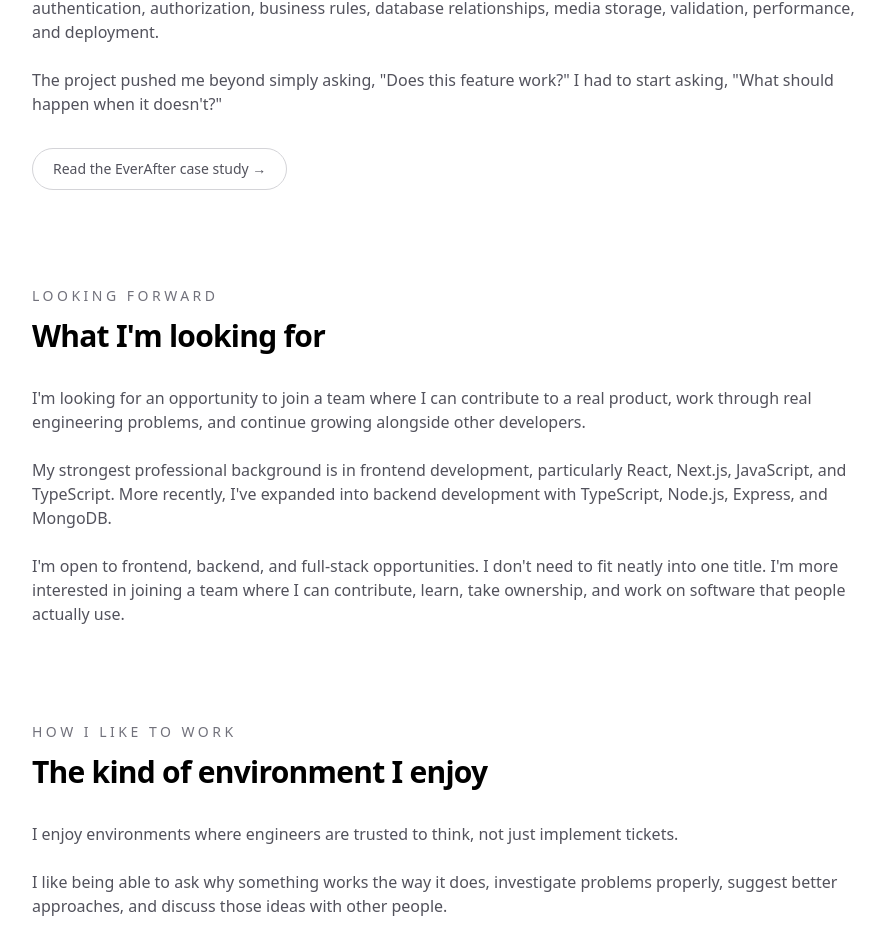
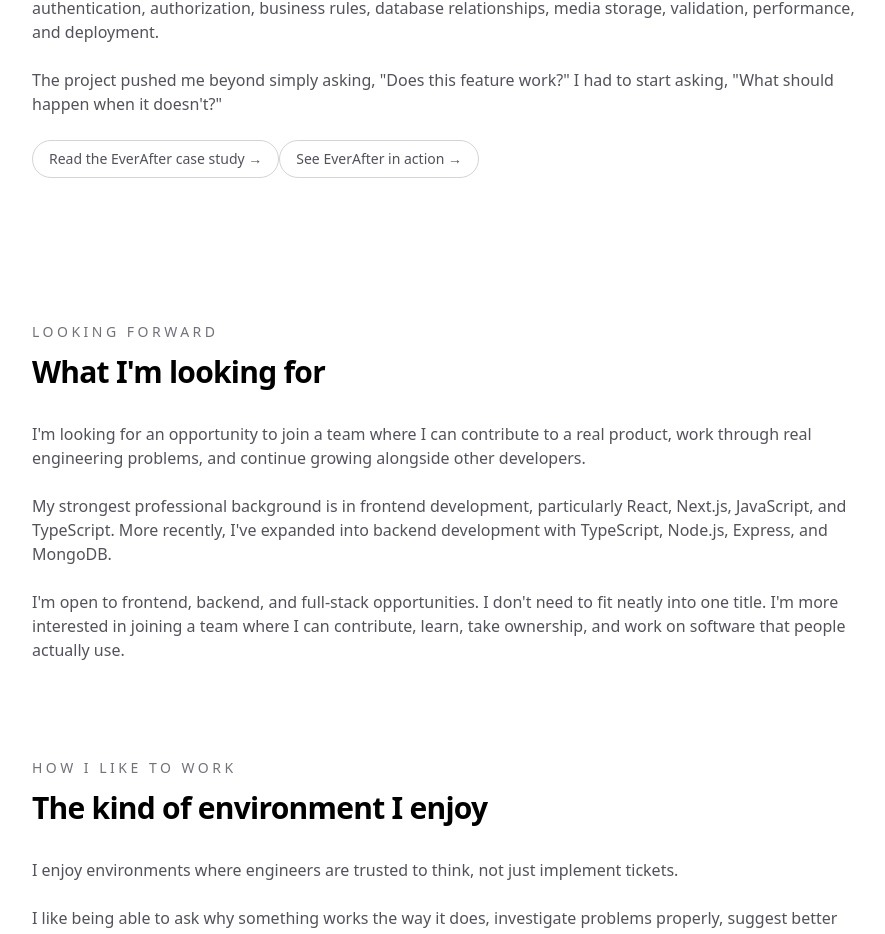
Before and after one commit to frankoadeleye/frank-adeleye, a Next.js app: page /story in a window 1280 px wide. Shown: the part 2790-3724 px from the top of the page, without its empty margins (184-1069 px from the left). Built offline with nearby package versions, Linux system fonts and the light colour scheme.

Commit message:
feat: updated href link for everafter case study

```diff
--- a/app/story/page.tsx
+++ b/app/story/page.tsx
@@ -258,15 +258,14 @@ export default function StoryPage() {
               href="/case-study/everafter"
               data-nav-item
               className="
-                mt-2
+            mb-12
             inline-flex
             rounded-full
             border
             border-zinc-300
-                px-5
-                py-2.5
+            px-4
+            py-2
             text-sm
-                font-medium
             transition
             hover:bg-zinc-100
             dark:border-zinc-700
@@ -274,6 +273,26 @@ export default function StoryPage() {
           "
             >
               Read the EverAfter case study →
+            </Link>
+            <Link
+              href="https://enterprise-auth-system-3y2i.onrender.com"
+              data-nav-item
+              className="
+            mb-12
+            inline-flex
+            rounded-full
+            border
+            border-zinc-300
+            px-4
+            py-2
+            text-sm
+            transition
+            hover:bg-zinc-100
+            dark:border-zinc-700
+            dark:hover:bg-zinc-800
+          "
+            >
+              See EverAfter in action →
             </Link>
           </div>
         </section>
```
Lines whose indentation alone changed are shown as unchanged.
